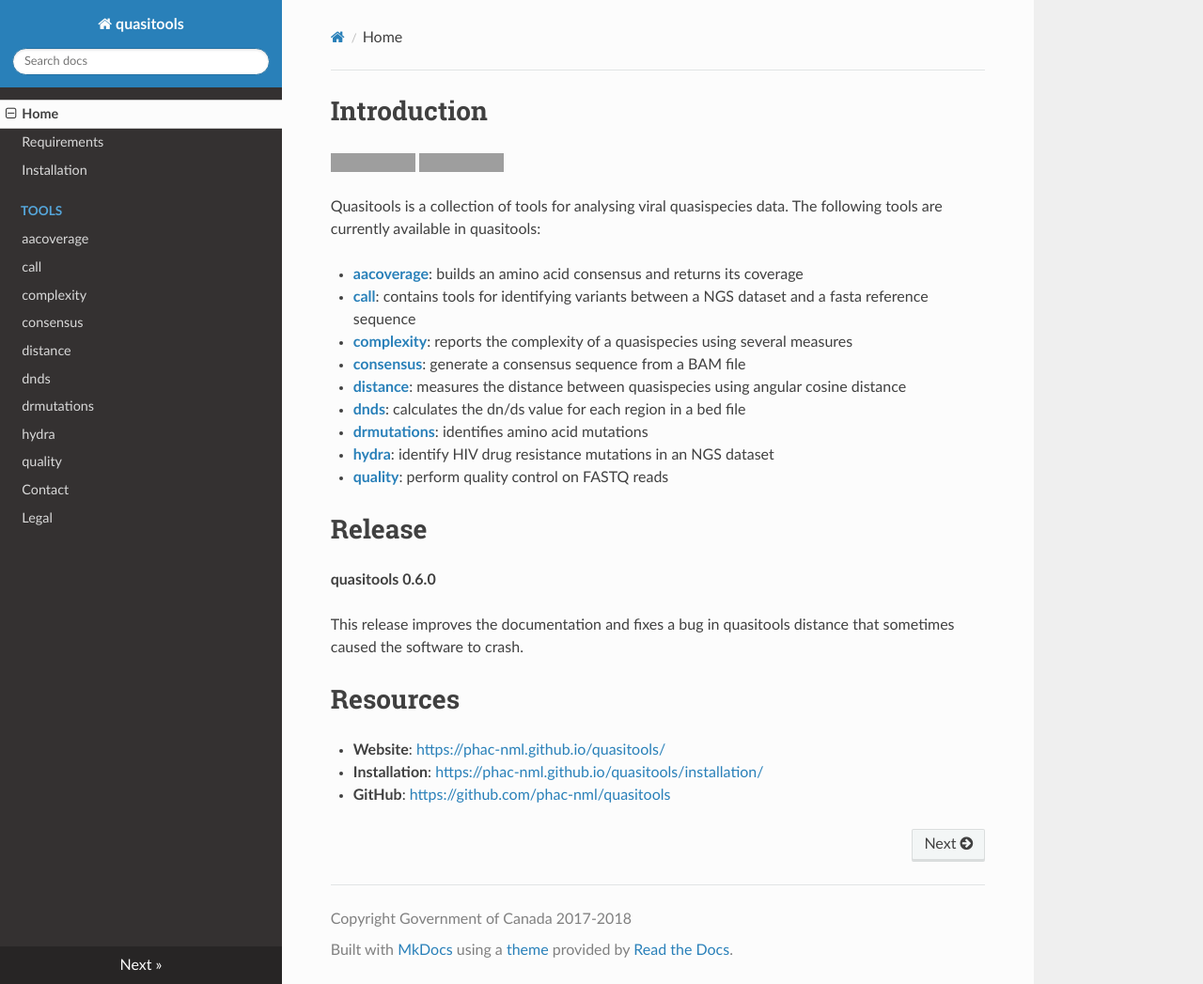
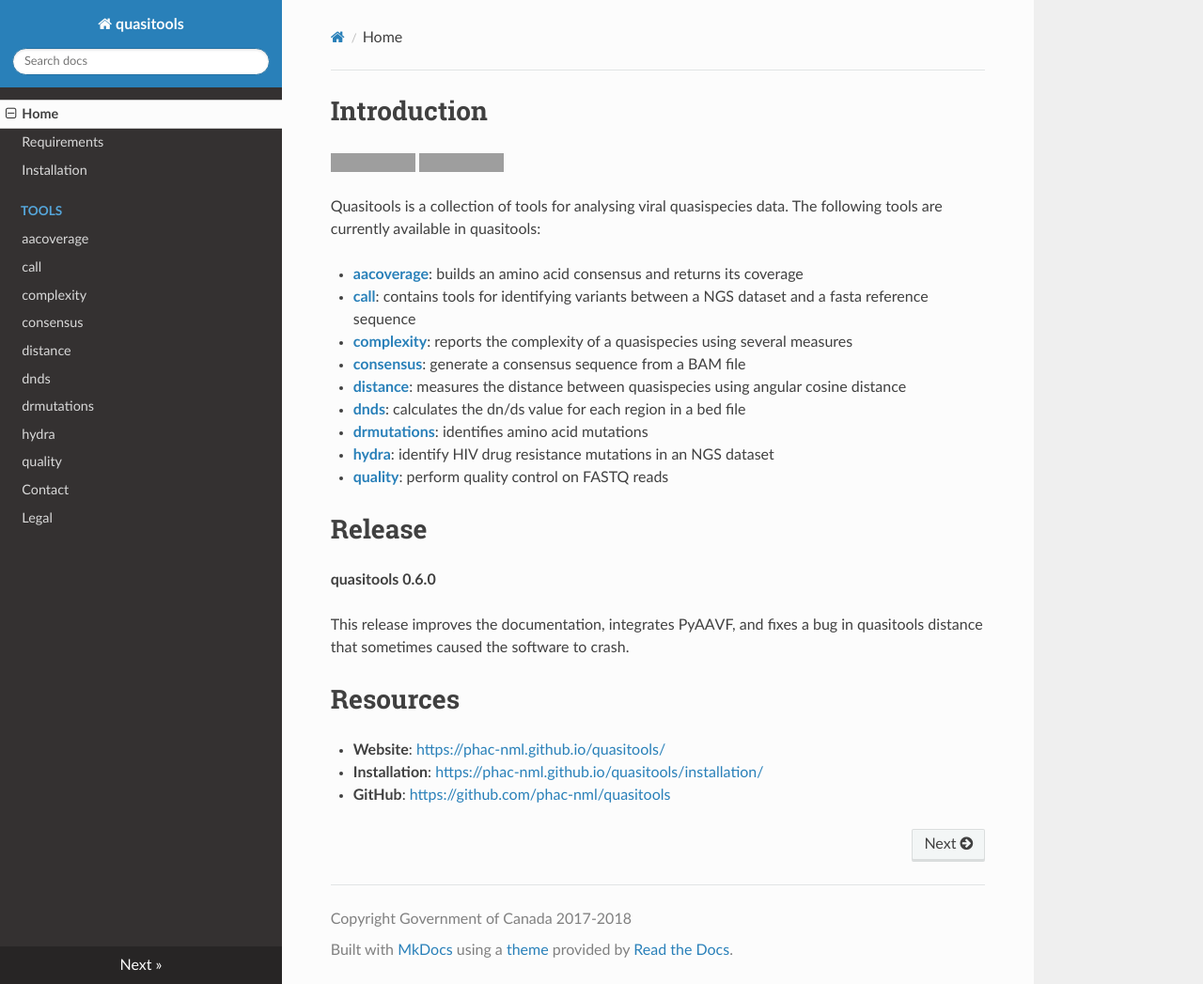
Before and after one commit to phac-nml/quasitools, an MkDocs documentation site: the page built from docs/index.md, in a window 1280 px wide and 1047 px high. Shown: the whole window at 94% size. Built offline with MkDocs 1.6.1, drawn with Linux system fonts in a browser that asks for light colours; nearby versions of some CDN libraries; grey boxes are pictures that could not be loaded.

Commit message:
Updated changelog, and added information about PyAAVF integration

```diff
--- a/docs/index.md
+++ b/docs/index.md
@@ -18,7 +18,7 @@
 
 __quasitools 0.6.0__
 
-This release improves the documentation and fixes a bug in quasitools distance that sometimes caused the software to crash.
+This release improves the documentation, integrates PyAAVF, and fixes a bug in quasitools distance that sometimes caused the software to crash.
 
 # Resources
 
```
Also changed, not shown: CHANGELOG.md (+1 -0 lines), README.md (+2 -2 lines).
